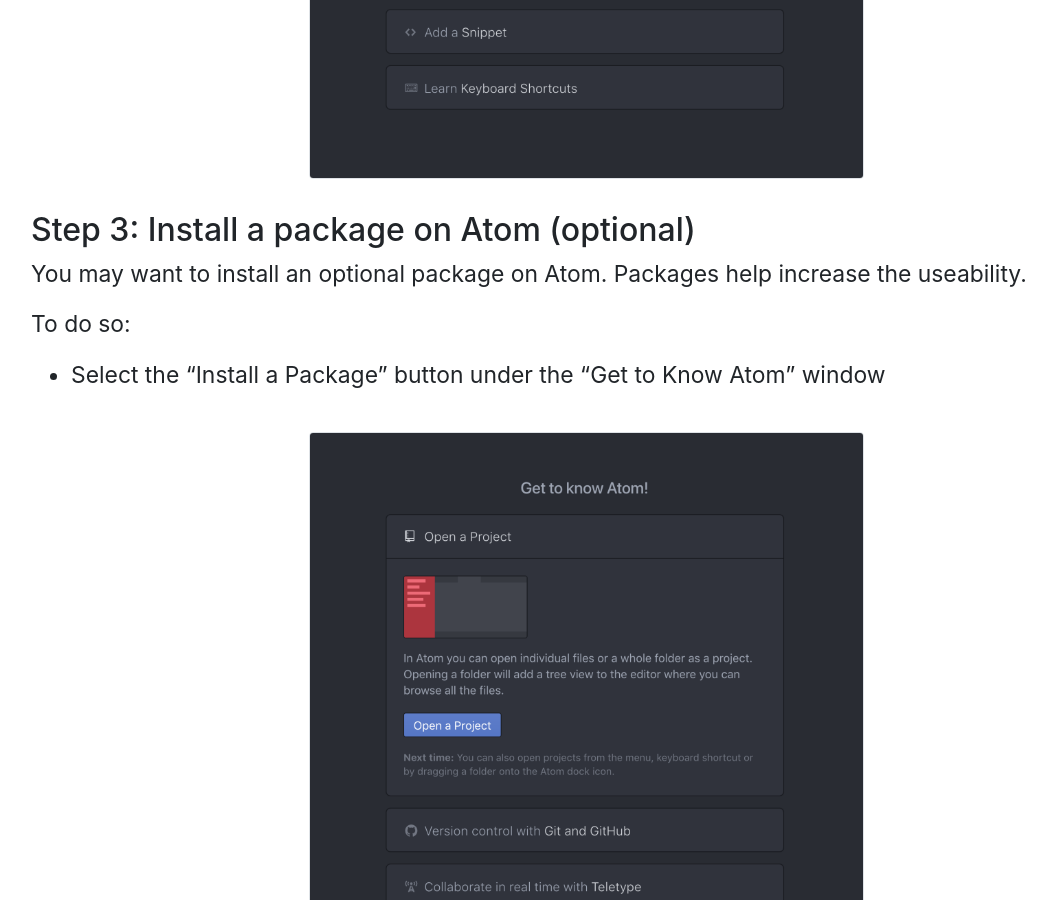
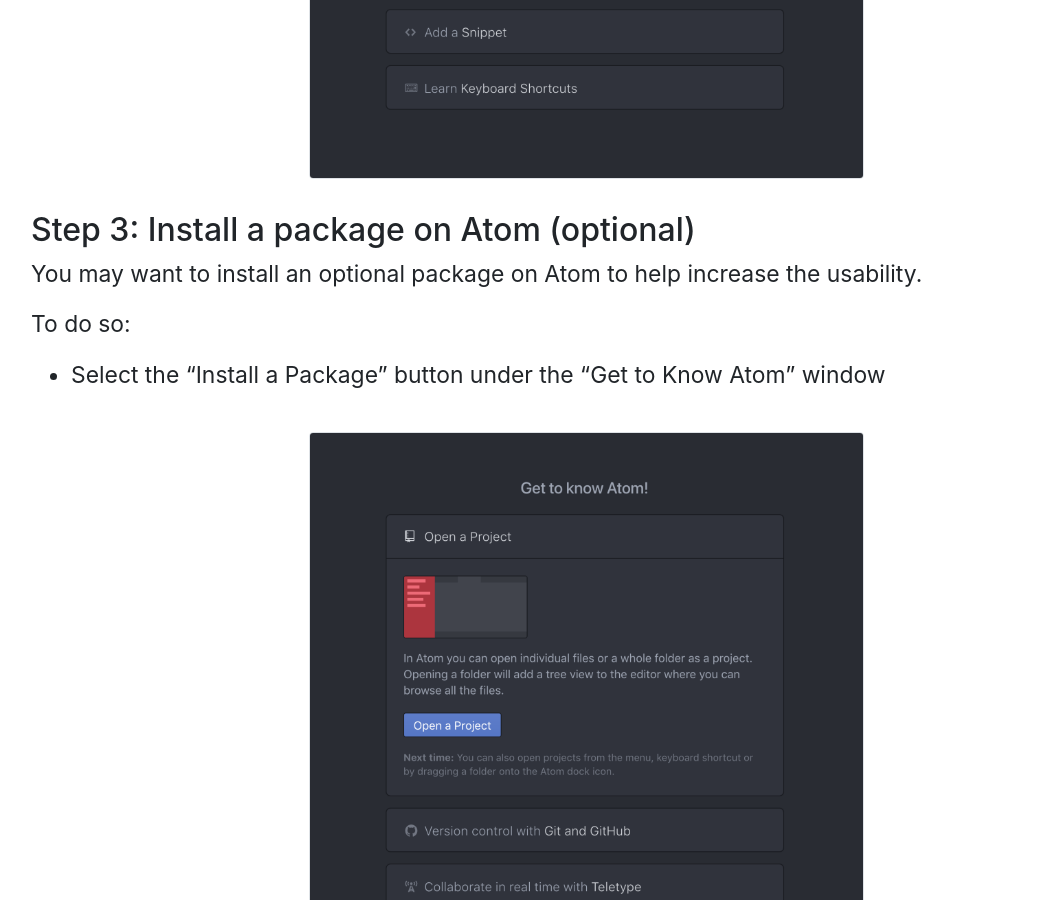
Before and after one commit to lib-static/howto, a Jekyll site: the page built from howtos/installatom.md, in a window 1280 px wide and 900 px high, scrolled down 3157 px. Shown: the whole window, without its empty margins (54-1110 px from the left). Built offline with Jekyll 4.4.1, drawn with Linux system fonts in a browser that asks for light colours.

Commit message:
edit sentence

```diff
--- a/howtos/installatom.md
+++ b/howtos/installatom.md
@@ -37,7 +37,7 @@ There are also options to learn quick key combinations that will make your exper
 
 ## Step 3: Install a package on Atom (optional)
 
-You may want to install an optional package on Atom. Packages help increase the useability.
+You may want to install an optional package on Atom to help increase the usability.
 
 To do so:
 
```
